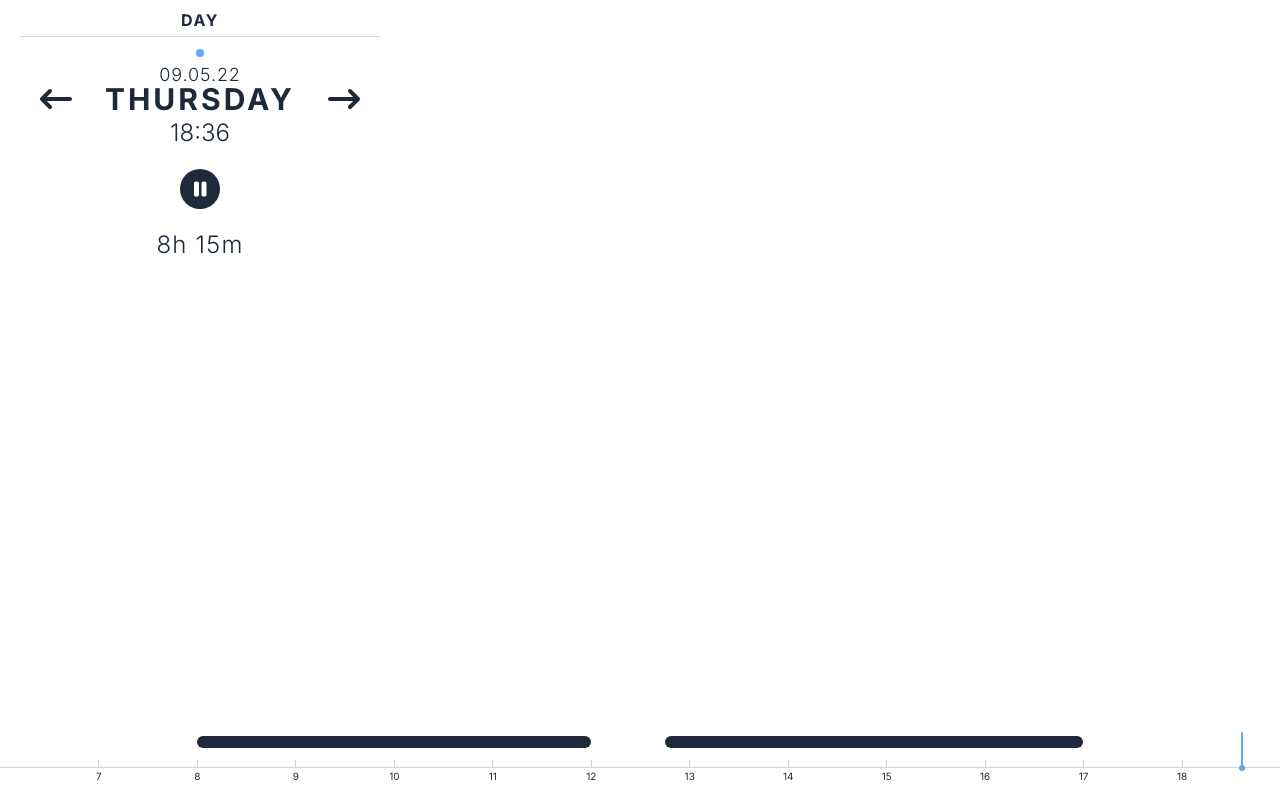
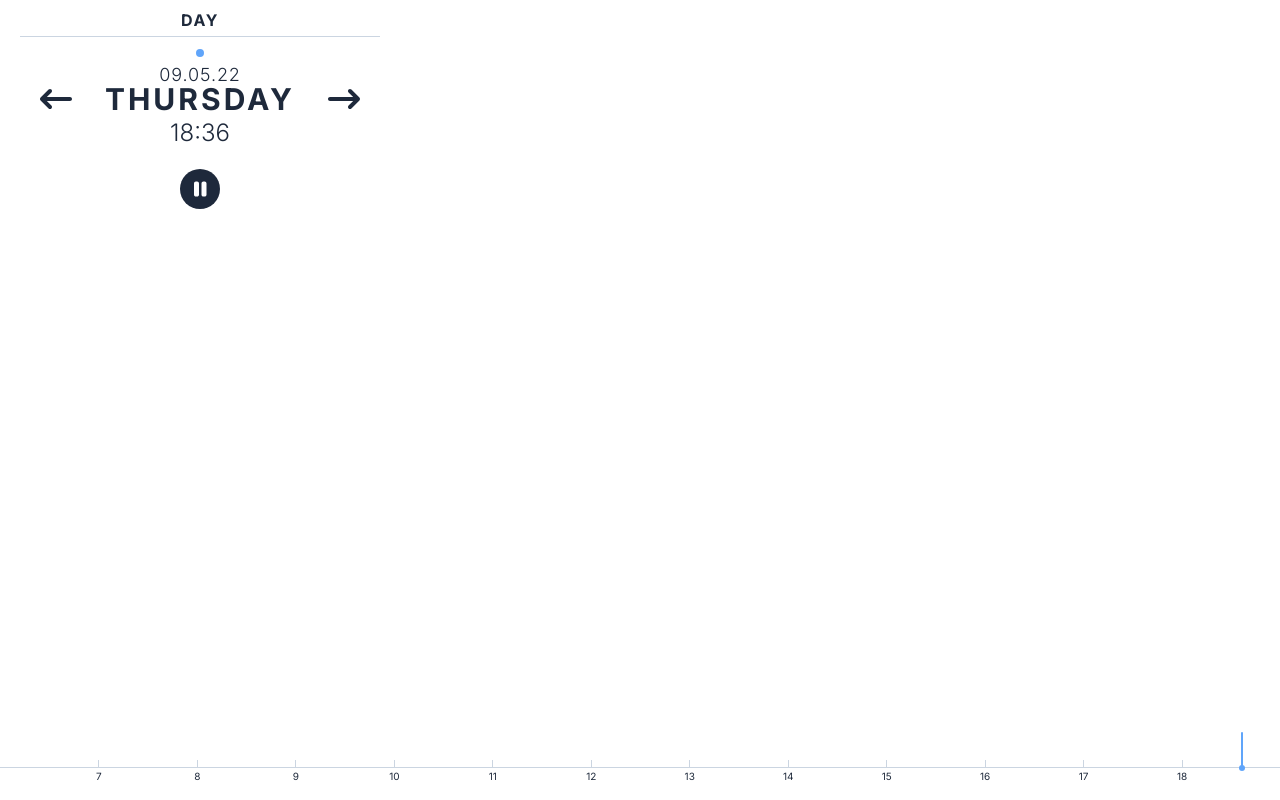
Before and after one commit to lorenzgruber/Time-Tracker-Chrome-Extension, a React (Create React App) app: page / in a window 1280 px wide. Built offline with nearby package versions, Linux system fonts and the light colour scheme.

Commit message:
Delete Day from state if all timeframes are removed

```diff
--- a/src/App.tsx
+++ b/src/App.tsx
@@ -6,8 +6,12 @@ import DayPage from "./pages/DayPage";
 import WeekPage from "./pages/WeekPage";
 import { getDateString, getTotalMinutes } from "./util/date-utils";
 
+interface IDays {
+  [date: string]: IDay;
+}
+
 export default function App() {
-  const [days, setDays] = useState<{ [date: string]: IDay }>({});
+  const [days, setDays] = useState<IDays>({});
   const [currentDay, setCurrentDay] = useState<IDay>(new Day(new Date()));
   const [isToday, setIsToday] = useState<boolean>(true);
   const [displayDay, setDisplayDay] = useState<boolean>(true);
@@ -21,31 +25,24 @@ export default function App() {
   // }, [tracking]);
 
   useEffect(() => {
-    setCurrentDay((prevCurrentDay) => ({
-      ...prevCurrentDay,
-      timeframes: [
-        new Timeframe(
-          getTotalMinutes(new Date(Date.parse("12, Jun 2022 08:00:00"))),
-          getTotalMinutes(new Date(Date.parse("12, Jun 2022 12:00:00")))
-        ),
-        new Timeframe(
-          getTotalMinutes(new Date(Date.parse("12, Jun 2022 12:45:00"))),
-          getTotalMinutes(new Date(Date.parse("12, Jun 2022 17:00:00")))
-        ),
-      ],
-    }));
-  }, []);
-
-  console.log();
-
-  useEffect(() => {
     if (currentDay.timeframes.length > 0) {
       setDays((prevDays) => ({
         ...prevDays,
         [getDateString(currentDay.date)]: currentDay,
       }));
+    } else {
+      setDays((prevDays) => {
+        const newDays: IDays = {};
+        Object.entries(prevDays).map(([key, value]) => {
+          if (key !== getDateString(currentDay.date)) {
+            newDays[key] = value;
+          }
+        });
+        return newDays;
+      });
     }
     setIsToday(currentDay.date.getDate() === new Date().getDate());
+    //console.log(days);
   }, [currentDay]);
 
   function toggleDisplayName() {
--- a/src/components/dialog/TimeframeDialog.tsx
+++ b/src/components/dialog/TimeframeDialog.tsx
@@ -69,7 +69,7 @@ export default function Dialog({
   }
 
   function cancel() {
-    onClose();
+    onClose({});
   }
 
   function remove() {
```
